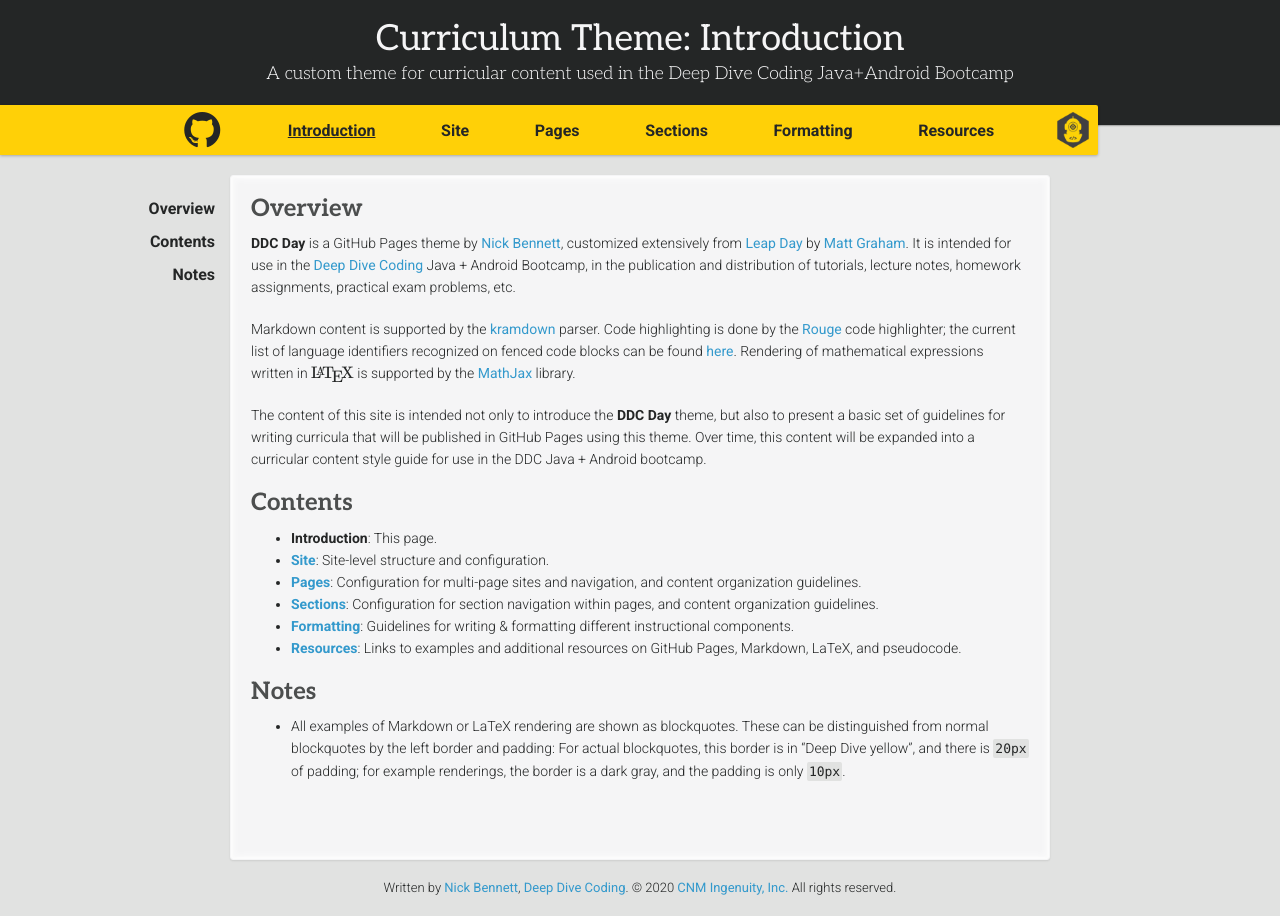
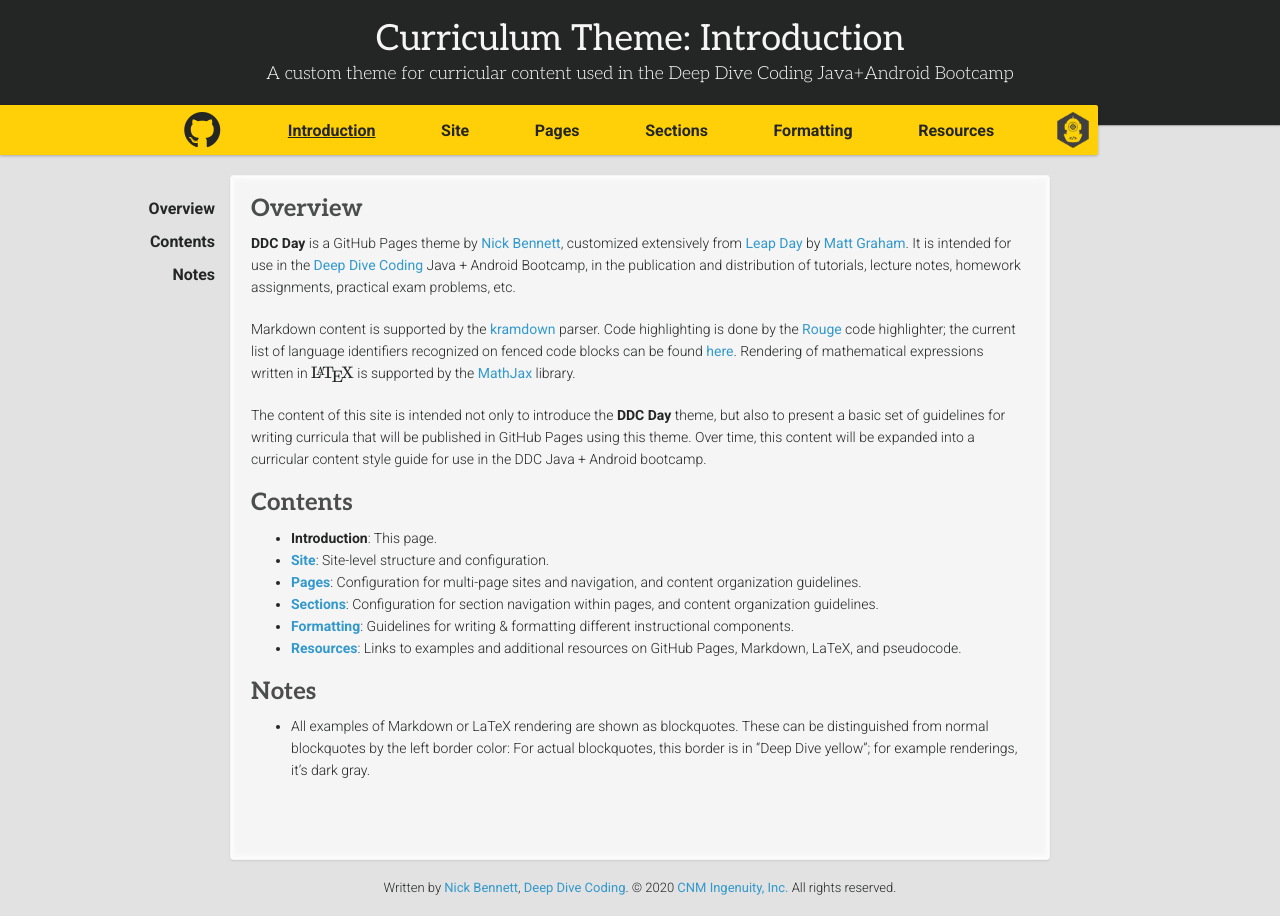
Before and after one commit to ddc-java/ddc-day, a Jekyll site: the page built from index.md, in a window 1280 px wide. Built offline with Jekyll 4.4.1, drawn with Linux system fonts in a browser that asks for light colours; nearby versions of some CDN libraries; some web fonts are replaced; our own code applies the rules of GitHub Pages for plain Markdown files; formulas are drawn with MathJax 3.

Commit message:
Different style for example rendering

```diff
--- a/_sass/ddc-day.scss
+++ b/_sass/ddc-day.scss
@@ -119,7 +119,6 @@
 
 blockquote.render-example {
   border-left: 1px solid $medium-dark-color;
-  padding: 0 0 0 10px;
 }
 
 code {
--- a/index.md
+++ b/index.md
@@ -24,4 +24,4 @@
 
 ## Notes
 
-* All examples of Markdown or LaTeX rendering are shown as blockquotes. These can be distinguished from normal blockquotes by the left border and padding: For actual blockquotes, this border is in "Deep Dive yellow", and there is `20px` of padding; for example renderings, the border is a dark gray, and the padding is only `10px`.
+* All examples of Markdown or LaTeX rendering are shown as blockquotes. These can be distinguished from normal blockquotes by the left border color: For actual blockquotes, this border is in "Deep Dive yellow"; for example renderings, it's dark gray.
```
